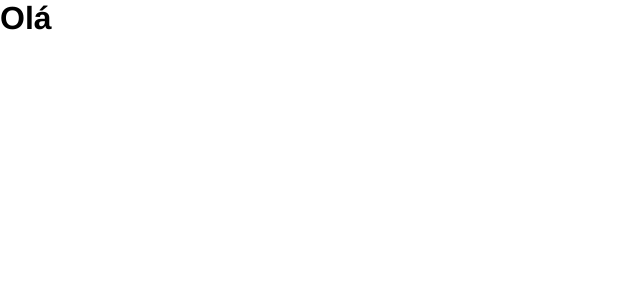
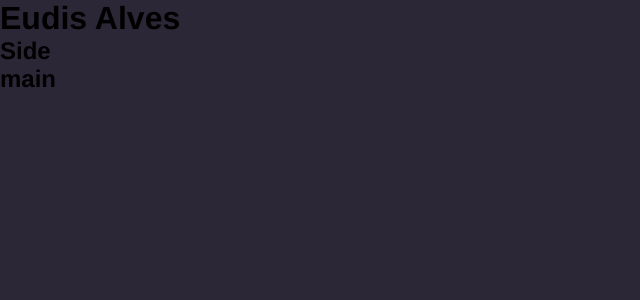
Before and after one commit to EudisAlves/site, a React (Vite) app: page / in a window 1280 px wide. Shown: the top 300 px of the page, without its empty margins (0-640 px from the left). Built offline with nearby package versions, Linux system fonts and the light colour scheme.

Commit message:
adicionando side e main

```diff
--- a/src/App.jsx
+++ b/src/App.jsx
@@ -1,11 +1,15 @@
-
+import MainContent from "./components/MainContent";
+import Sidebar from "./components/Sidebar";
+import './styles/components/app.sass';
 
 
 export default function App() {
 
   return (
-    <div className="App">
-      <h1>Olá</h1>
+    <div id="protifolio">
+      <h1>Eudis Alves</h1>
+      <Sidebar />
+      <MainContent />
     </div>
-  )
+  );
 }
--- /dev/null
+++ b/src/components/MainContent.jsx
@@ -0,0 +1,9 @@
+
+
+
+
+export default function MainContent() {
+    return (
+        <h2>main</h2>
+    )
+}
--- /dev/null
+++ b/src/components/Sidebar.jsx
@@ -0,0 +1,5 @@
+export default function Sidebar() {
+    return (
+        <h2>Side</h2>
+    )
+}
--- a/src/styles/components/main.sass
+++ b/src/styles/components/main.sass
@@ -5,3 +5,9 @@
     padding: 0
     box-sizing: border-box
     font-family: variables.$font-stack
+
+body
+   background-color: variables.$bady-bg-color
+
+a, svg
+    transition: .4s
--- a/src/styles/components/variables.sass
+++ b/src/styles/components/variables.sass
@@ -1 +1,9 @@
 $font-stack: "Helvetica"
+$text-color:#fff
+$text-color-secondary: #a6a6a6
+$bady-bg-color: #2b2736
+$bg-color: #111
+$bg-color-secondary: #1d1d1d
+$conatainer-border-radius: 5px
+$card-border-radius: 5px
+$gradient: linear-gradient(90deg, #1cf11c 0%, #0653fa 100%)
```
Also changed, not shown: src/img/Eudis.jpg.jpg (added), src/styles/components/app.sass (added).
